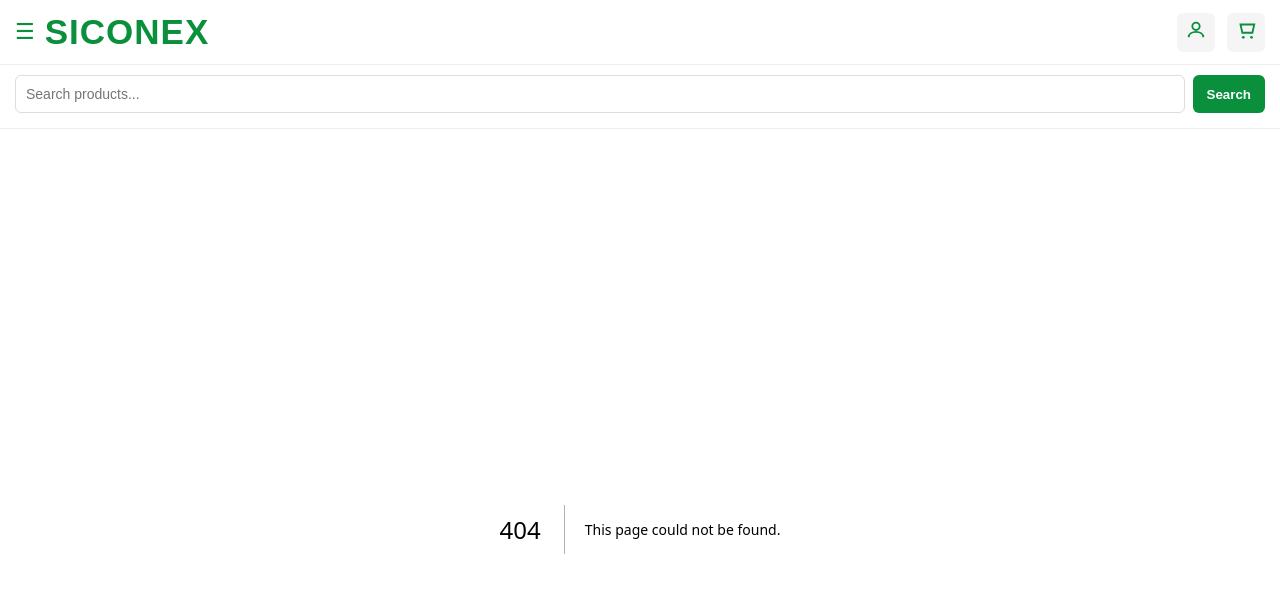
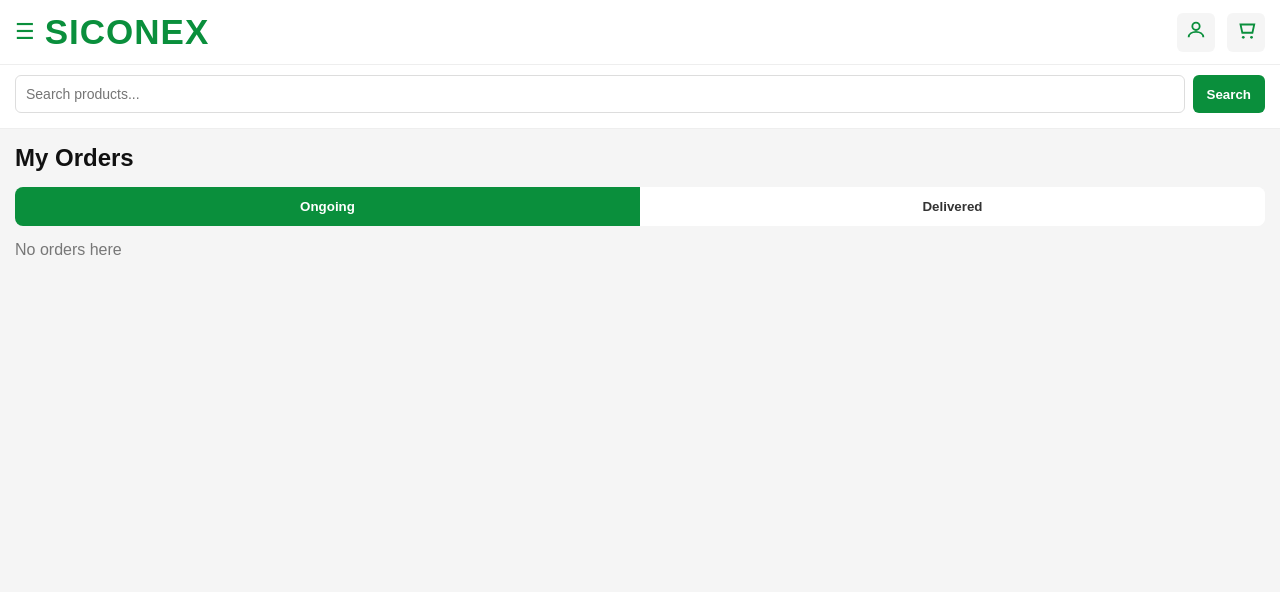
Before and after one commit to protichenoch1/siconex1, a Next.js app: page /account/orders in a window 1280 px wide. Before the commit this address had no page. Shown: the top 592 px of the page. Built offline with nearby package versions, Linux system fonts and the light colour scheme.

Commit message:
Implement OrdersPage component for order management
This component allows users to view and manage their orders, switching between ongoing and delivered tabs. It retrieves saved orders from local storage and provides functionality to mark orders as delivered.

```diff
--- /dev/null
+++ b/app/account/orders/page.js
@@ -0,0 +1,135 @@
+"use client";
+
+import { useState, useEffect } from "react";
+
+export default function OrdersPage() {
+  const [tab, setTab] = useState("ongoing");
+  const [orders, setOrders] = useState([]);
+
+  useEffect(() => {
+    const savedOrders = JSON.parse(localStorage.getItem("orders")) || [];
+    setOrders(savedOrders);
+  }, []);
+
+  const ongoing = orders.filter(o => o.status === "ongoing");
+  const delivered = orders.filter(o => o.status === "delivered");
+
+  const markAsDelivered = (id) => {
+    const updated = orders.map(order =>
+      order.id === id ? { ...order, status: "delivered" } : order
+    );
+
+    localStorage.setItem("orders", JSON.stringify(updated));
+    setOrders(updated);
+  };
+
+  const list = tab === "ongoing" ? ongoing : delivered;
+
+  return (
+    <div style={{ padding: "15px", background: "#f5f5f5", minHeight: "100vh" }}>
+
+      <h2>My Orders</h2>
+
+      {/* TABS */}
+      <div style={{
+        display: "flex",
+        marginTop: "15px",
+        background: "#fff",
+        borderRadius: "8px",
+        overflow: "hidden"
+      }}>
+        <button
+          onClick={() => setTab("ongoing")}
+          style={{
+            flex: 1,
+            padding: "12px",
+            border: "none",
+            background: tab === "ongoing" ? "#0a8f3c" : "#fff",
+            color: tab === "ongoing" ? "#fff" : "#333",
+            fontWeight: "bold"
+          }}
+        >
+          Ongoing
+        </button>
+
+        <button
+          onClick={() => setTab("delivered")}
+          style={{
+            flex: 1,
+            padding: "12px",
+            border: "none",
+            background: tab === "delivered" ? "#0a8f3c" : "#fff",
+            color: tab === "delivered" ? "#fff" : "#333",
+            fontWeight: "bold"
+          }}
+        >
+          Delivered
+        </button>
+      </div>
+
+      {/* LIST */}
+      <div style={{ marginTop: "15px" }}>
+        {list.length === 0 ? (
+          <p style={{ color: "#777" }}>No orders here</p>
+        ) : (
+          list.map(order => (
+            <div
+              key={order.id}
+              style={{
+                background: "#fff",
+                padding: "12px",
+                borderRadius: "10px",
+                marginBottom: "10px",
+                border: "1px solid #eee"
+              }}
+            >
+              <div style={{ display: "flex", gap: "10px" }}>
+                <img
+                  src={order.image}
+                  style={{
+                    width: "70px",
+                    height: "70px",
+                    objectFit: "contain"
+                  }}
+                />
+
+                <div style={{ flex: 1 }}>
+                  <p style={{ fontSize: "14px", fontWeight: "500" }}>
+                    {order.name}
+                  </p>
+
+                  <p style={{ color: "#0a8f3c", fontWeight: "bold" }}>
+                    KES {order.price}
+                  </p>
+
+                  <p style={{ fontSize: "12px", color: "#777" }}>
+                    Qty: {order.quantity}
+                  </p>
+                </div>
+              </div>
+
+              {/* ACTION */}
+              {tab === "ongoing" && (
+                <button
+                  onClick={() => markAsDelivered(order.id)}
+                  style={{
+                    marginTop: "10px",
+                    width: "100%",
+                    padding: "10px",
+                    background: "#0a8f3c",
+                    color: "#fff",
+                    border: "none",
+                    borderRadius: "6px"
+                  }}
+                >
+                  Mark as Received
+                </button>
+              )}
+            </div>
+          ))
+        )}
+      </div>
+
+    </div>
+  );
+                }
```
